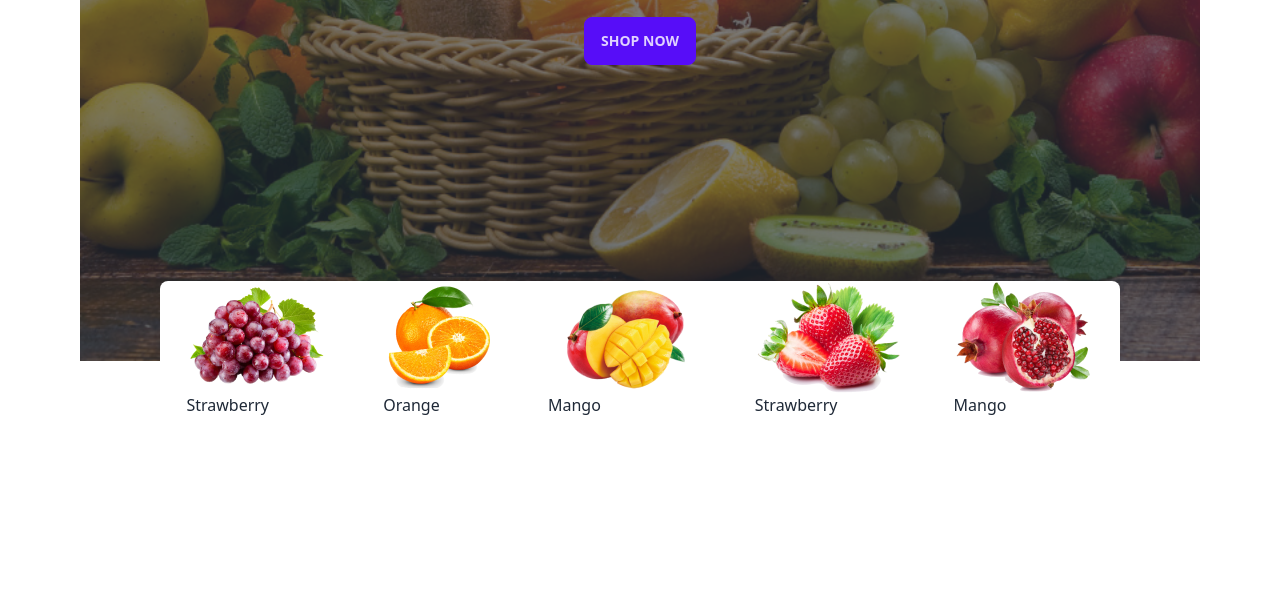
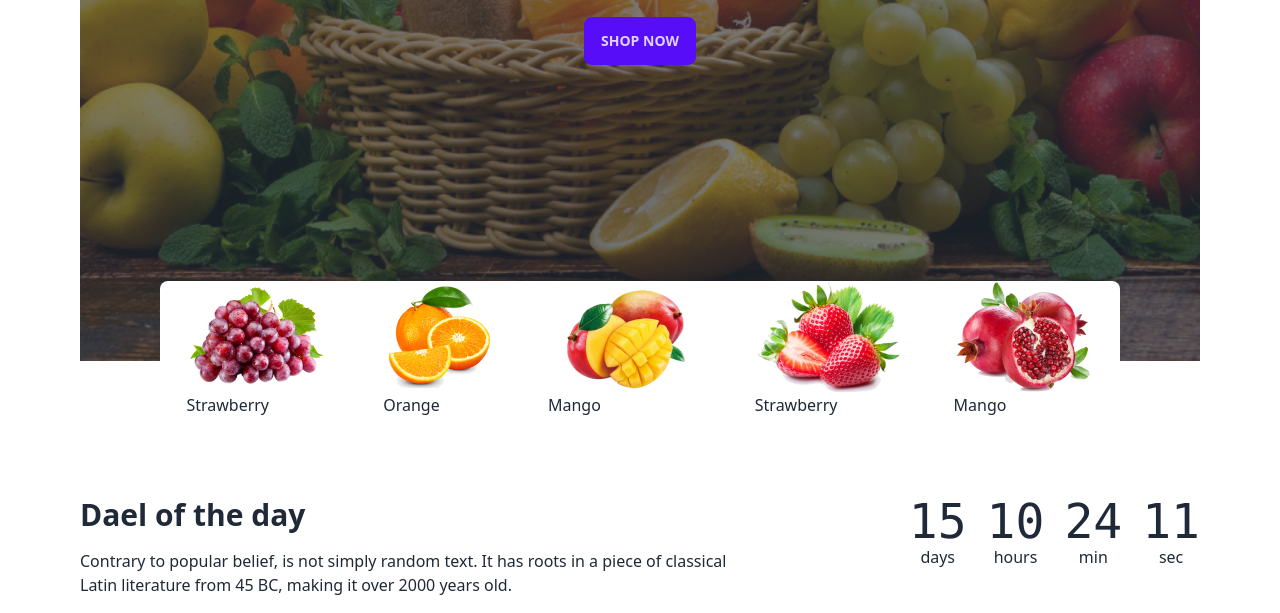
Before and after one commit to Julkarnayeen/fruit-brust-main, a plain HTML site: page index.html in a window 1280 px wide. Shown: the part 547-1160 px from the top of the page. Before the commit the page ends 964 px from the top, so only its background shows below. Drawn offline with nearby package versions, Linux system fonts and the light colour scheme.

Commit message:
deal of the day update

```diff
--- a/index.html
+++ b/index.html
@@ -52,6 +52,7 @@
         </div>
     <!-- HEADER AREA END -->
     <!-- MAIN AREA START -->
+        <!-- HERO AREA START -->
         <div class="mx-20 mt-10">
           <div class="hero min-h-screen" style="background-image: url('./images/banner1.png');">
             <div class="hero-overlay bg-opacity-60"></div>
@@ -71,6 +72,46 @@
           <div ><img src="./images/fruit4.png" alt=""><p>Strawberry</p></div>
           <div ><img src="./images/fruit5.png" alt=""><p>Mango</p></div>
         </div>
+
+        <!-- DEAL OF THE DAY -->
+        <div class="px-20 mt-20 ">
+          <div class="flex justify-between mt-20 ">
+            <div>
+              <h1 class="text-3xl font-bold mb-4">Dael of the day</h1>
+              <p class="mb-4">Contrary to popular belief, is not simply random text. It has roots in a piece of classical
+               <br> Latin literature from 45 BC, making it over 2000 years old.</p>
+            </div>
+            <div class="items-center">
+              <div class="grid grid-flow-col gap-5 text-center auto-cols-max">
+                <div class="flex flex-col">
+                  <span class="countdown font-mono text-5xl">
+                    <span style="--value:15;"></span>
+                  </span>
+                  days
+                </div>
+                <div class="flex flex-col">
+                  <span class="countdown font-mono text-5xl">
+                    <span style="--value:10;"></span>
+                  </span>
+                  hours
+                </div>
+                <div class="flex flex-col">
+                  <span class="countdown font-mono text-5xl">
+                    <span style="--value:24;"></span>
+                  </span>
+                  min
+                </div>
+                <div class="flex flex-col">
+                  <span class="countdown font-mono text-5xl">
+                    <span style="--value:11;"></span>
+                  </span>
+                  sec
+                </div>
+              </div>
+            </div>
+          </div>
+        </div>
+
     <!-- MAIN AREA END -->
     <!-- FOOTER AREA START -->
 
```
